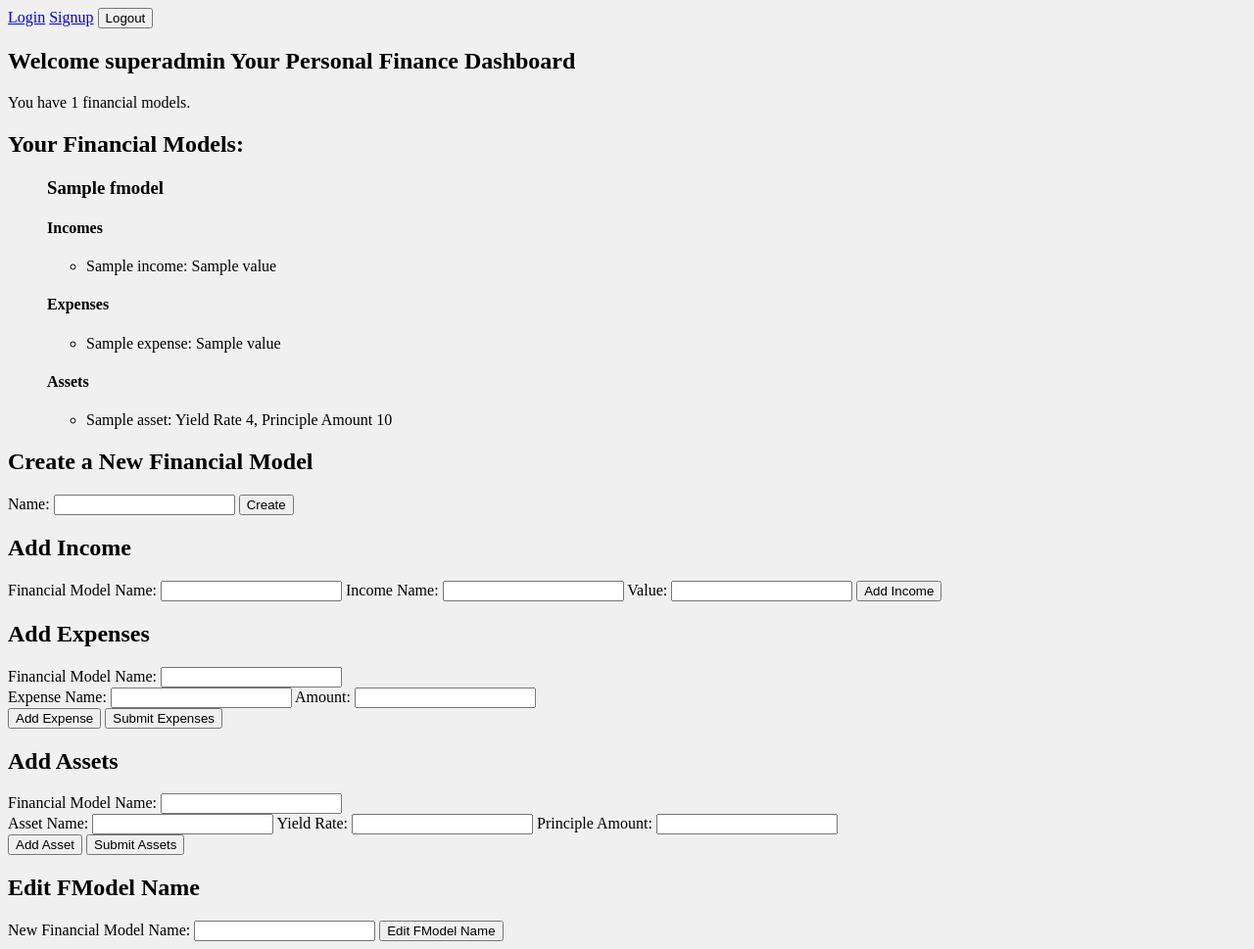
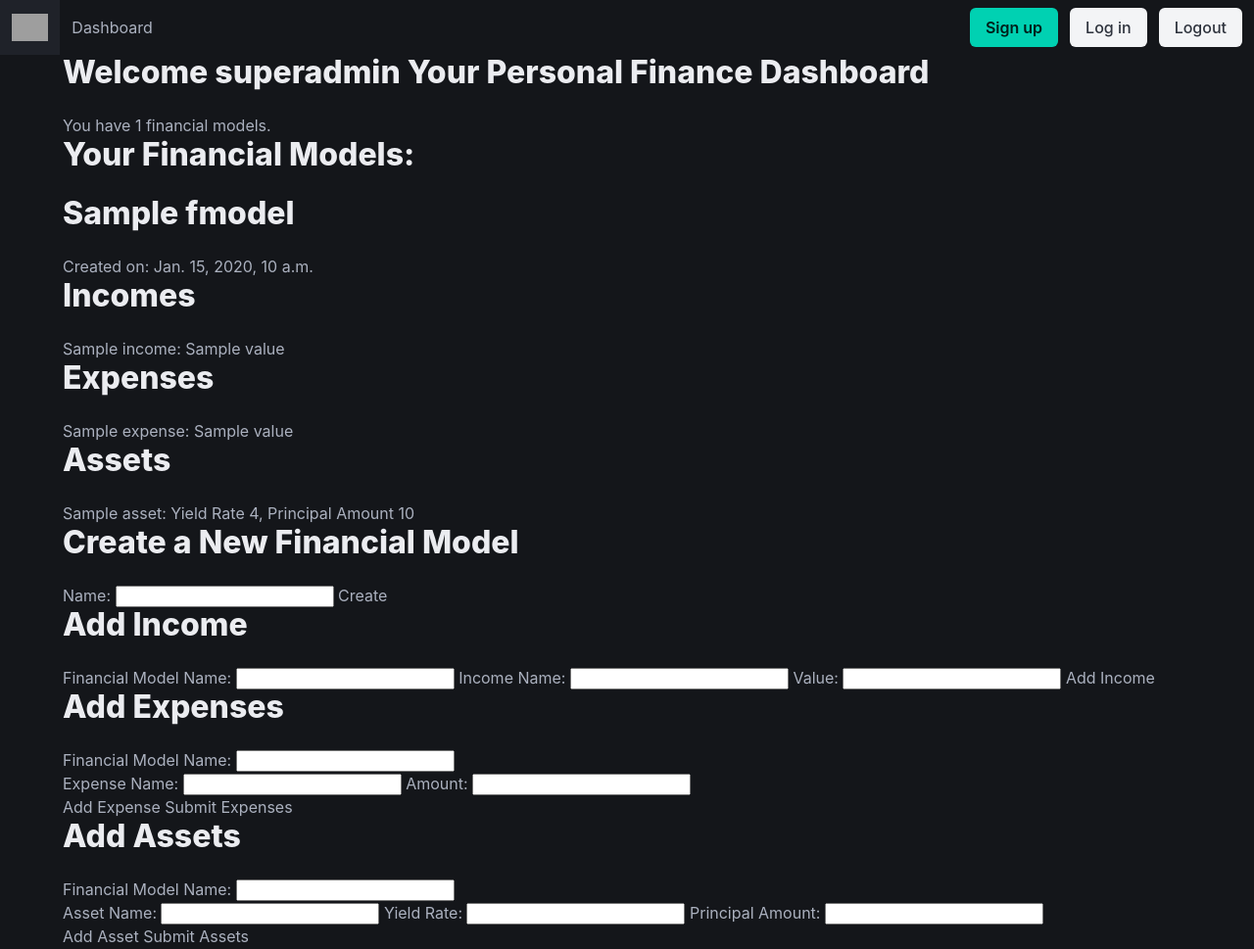
Before and after one commit to absurdity9/wealthbuildr, a Django app: template personalfinance/templates/personalfinance/index.html in a window 1280 px wide. Shown: the whole page at 98% size. Run offline with Django 4.2, Linux system fonts and the light colour scheme; a user stored in the database is signed in; data comes from the database, SQL or seed files in the repository; both versions use the stored data as it was after the commit; tables that the repository leaves empty hold one stand-in row (values such as "Sample post"); the template is opened without the code that fills it: values that come from a table or form of the project are taken from there, most other values are stand-ins (such as "Sample title", 1, 10 or a date in 2020); grey boxes are pictures that could not be loaded.

Commit message:
+ start fe with bulma

```diff
--- a/personalfinance/models.py
+++ b/personalfinance/models.py
@@ -12,7 +12,7 @@ class FModel(models.Model):
     id = models.IntegerField(primary_key=True)
     user = models.ForeignKey(User, on_delete=models.CASCADE)
     fmodel_name = models.CharField(max_length=100)
-    created = models.DateField(auto_now=True)
+    created = models.DateField(auto_now_add=True)
 
     class Meta:
         constraints = [
--- a/personalfinance/static/personalfinance/styles.css
+++ /dev/null
@@ -1,3 +0,0 @@
-body {
-    background-color: #f0f0f0;
-}
--- /dev/null
+++ b/personalfinance/templates/nav.html
@@ -0,0 +1,63 @@
+{% load static %}
+
+<!DOCTYPE html>
+<html lang="en" data-theme="dark">
+<head>
+    <meta charset="UTF-8">
+    <link rel="stylesheet" type="text/css" href="{% static 'personalfinance/styles.css' %}">
+    <link rel="stylesheet"href="https://cdn.jsdelivr.net/npm/bulma@1.0.1/css/bulma.min.css">
+</head>
+<body>
+
+    <nav class="navbar" role="navigation" aria-label="main navigation">
+    <div class="navbar-brand">
+        <a class="navbar-item" href="/">
+            <img src="{% static 'images/logo.png' %}" alt="Logo">
+        </a>
+
+        <a role="button" class="navbar-burger" aria-label="menu" aria-expanded="false" data-target="navbarBasicExample">
+            <span aria-hidden="true"></span>
+            <span aria-hidden="true"></span>
+            <span aria-hidden="true"></span>
+        </a>
+    </div>
+
+    <div id="navbarBasicExample" class="navbar-menu">
+        <div class="navbar-start">
+            <a class="navbar-item" href="/">
+                Dashboard
+            </a>
+        </div>
+
+        <div class="navbar-end">
+            <div class="navbar-item">
+                <div class="buttons">
+                    <a class="button is-primary" href="{% url 'register' %}">
+                        <strong>Sign up</strong>
+                    </a>
+                    <a class="button is-light" href="{% url 'login' %}">
+                        Log in
+                    </a>
+                    <form id="logout-form" action="{% url 'logout' %}" method="post" style="display: inline;">
+                        {% csrf_token %}
+                        <button class="button is-light" type="submit">Logout</button>
+                    </form>
+                </div>
+            </div>
+        </div>
+    </div>
+</nav>
+
+    <main>
+        <body class="theme-dark">
+        {% block content %}
+        <!-- Default content goes here -->
+        {% endblock %}
+        <body>
+    </main>
+
+    <footer>
+        <!-- Your footer code here -->
+    </footer>
+</body>
+</html>
--- a/personalfinance/templates/personalfinance/index.html
+++ b/personalfinance/templates/personalfinance/index.html
@@ -1,53 +1,46 @@
-{% load static %}
-<!DOCTYPE html>
-<html>
-<head>
-    <title>Index</title>
-    <link rel="stylesheet" type="text/css" href="{% static 'personalfinance/styles.css' %}">
-    <script src="https://code.jquery.com/jquery-3.7.1.js" integrity="sha256-eKhayi8LEQwp4NKxN+CfCh+3qOVUtJn3QNZ0TciWLP4=" crossorigin="anonymous"></script></head>
-<body>
-    <a href="{% url 'login' %}">Login</a>
-    <a href="{% url 'register' %}">Signup</a>
+{% extends 'nav.html' %}
 
-    <form id="logout-form" action="{% url 'logout' %}" method="post" style="display: inline;">
-        {% csrf_token %}
-        <button type="submit">Logout</button>
-    </form>
+{% block title %}Home Page{% endblock %}
 
-    <h2>Welcome {{ user.username }} Your Personal Finance Dashboard</h2>
+{% block content %}
+<div class="container" data-theme="dark">
+
+    <h2 class="title">Welcome {{ user.username }} Your Personal Finance Dashboard</h2>
     <p>You have {{ fmodel_count }} financial models.</p>
 
-    <h2>Your Financial Models:</h2>
+    <h2 class="title">Your Financial Models:</h2>
     <ul>
         {% for fmodel_data in fmodels_with_income_expense_and_assets %}
-            <h3>{{ fmodel_data.fmodel.fmodel_name }}</h3>
+            <li>
+                <h3 class="title">{{ fmodel_data.fmodel.fmodel_name }}</h3>
+                <p>Created on: {{ fmodel_data.created }}</p> <!-- Display created date -->
 
-            <h4>Incomes</h4>
+                <h4 class="title">Incomes</h4>
                 <ul>
                     {% for income in fmodel_data.incomes %}
                         <li>{{ income.income_name }}: {{ income.value }}</li>
                     {% endfor %}
                 </ul>
 
-            <h4>Expenses</h4>
+                <h4 class="title">Expenses</h4>
                 <ul>
                     {% for expense in fmodel_data.expenses %}
                         <li>{{ expense.expense_name }}: {{ expense.value }}</li>
                     {% endfor %}
                 </ul>
 
-            <h4>Assets</h4>
+                <h4 class="title">Assets</h4>
                 <ul>
                     {% for asset in fmodel_data.assets %}
-                    <li>{{ asset.asset_name }}: Yield Rate {{ asset.yield_rate }}, Principle Amount {{ asset.principle_amount }}</li>
+                        <li>{{ asset.asset_name }}: Yield Rate {{ asset.yield_rate }}, Principal Amount {{ asset.principal_amount }}</li>
                     {% endfor %}
                 </ul>
-
+            </li>
         {% endfor %}
     </ul>
 
     <div>
-        <h2>Create a New Financial Model</h2>
+        <h2 class="title">Create a New Financial Model</h2>
         <form id="createFModelForm">
             <input type="hidden" name="user_id" value="{{ user.id }}">
             <label for="fmodel_name">Name:</label>
@@ -57,7 +50,7 @@
     </div>
 
     <div>
-    <h2>Add Income</h2>
+        <h2 class="title">Add Income</h2>
         <form id="createIncomeForm">
             <input type="hidden" name="user_id" value="{{ user.id }}">
             <label for="fmodel_name">Financial Model Name:</label>
@@ -71,7 +64,7 @@
     </div>
 
     <div>
-        <h2>Add Expenses</h2>
+        <h2 class="title">Add Expenses</h2>
         <form id="createExpenseForm">
             {% csrf_token %}
             <input type="hidden" name="user_id" value="{{ user.id }}">
@@ -93,7 +86,7 @@
     </div>
 
     <div>
-        <h2>Add Assets</h2>
+        <h2 class="title">Add Assets</h2>
         <form id="createAssetForm" method="post" action="{% url 'create_assets' %}">
             {% csrf_token %}
             <input type="hidden" name="user_id" value="{{ user.id }}">
@@ -106,7 +99,7 @@
                     <input type="text" id="asset_name_0" name="asset_name" required>
                     <label for="yield_rate_0">Yield Rate:</label>
                     <input type="number" step="0.01" id="yield_rate_0" name="yield_rate" required>
-                    <label for="principle_amount_0">Principle Amount:</label>
+                    <label for="principle_amount_0">Principal Amount:</label>
                     <input type="number" step="0.01" id="principle_amount_0" name="principle_amount" required>
                 </div>
             </div>
@@ -115,16 +108,8 @@
             <button type="button" onclick="submitAssetForm()">Submit Assets</button>
         </form>
     </div>
+</div>
 
-    <div>
-        <h2>Edit FModel Name</h2>
-        <form id="editFmodelForm" method="post" action="{% url 'edit_fmodel_name' fmodel.id %}">
-            {% csrf_token %}
-            <label for="fmodel_name">New Financial Model Name:</label>
-            <input type="text" id="fmodel_name" name="fmodel_name" required>
-            <button type="button" onclick="submitEditFmodelForm()">Edit FModel Name</button>
-        </form>
-    </div>
 
 <script>
     function submitFModelForm() {
@@ -328,5 +313,4 @@
 
 </script>
 
-</body>
-</html>
+{% endblock %}
--- a/personalfinance/views.py
+++ b/personalfinance/views.py
@@ -30,14 +30,14 @@ def index(request):
             'fmodel': fmodel,
             'incomes': incomes,
             'expenses': expenses,
-            'assets': assets
+            'assets': assets,
+            'created': fmodel.created
         })
 
     context = {
         'user': user,
         'fmodel_count': fmodel_count,
-        'fmodels_with_income_expense_and_assets': fmodels_with_income_expense_and_assets
-    }
+        'fmodels_with_income_expense_and_assets': fmodels_with_income_expense_and_assets    }
 
     return render(request, 'personalfinance/index.html', context)
 
```
Also changed, not shown: db.sqlite3, personalfinance/migrations/0004_alter_fmodel_created.py (added). Lines whose indentation alone changed are shown as unchanged.
